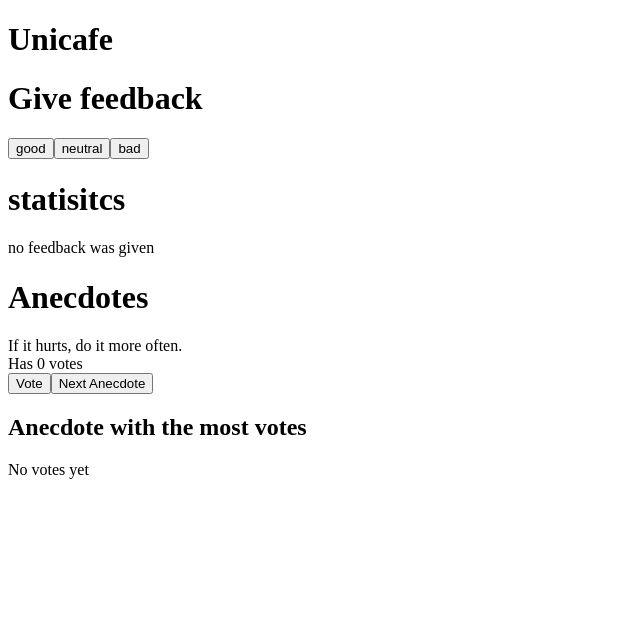
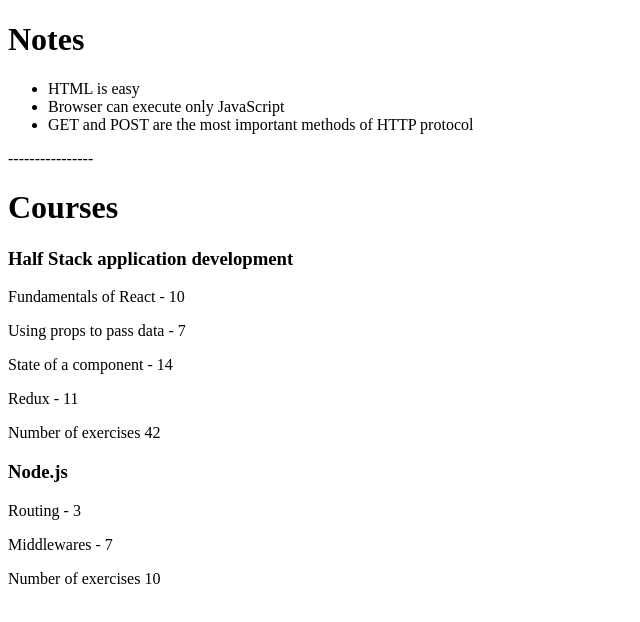
Before and after one commit to gfunkmaster/fullstack-open, a React (Vite) app: page / in a window 1280 px wide. Shown: the top 622 px of the page, without its empty margins (0-640 px from the left). Built offline with nearby package versions, Linux system fonts and the light colour scheme.

Commit message:
Finished Exercise: 2.1 -2.5

```diff
--- a/src/App.jsx
+++ b/src/App.jsx
@@ -1,49 +1,20 @@
-import { useState } from "react";
-import { Unicafe } from "./part1/unicafe/Unicafe";
-import Button from "./utils /Button";
-import Display from "./utils /Display";
-import { Anecdotes } from "./part1/anecdotes/Anecdotes";
+import React from "react";
+import Note from "./componenets/Notes";
+import Courses from "./part1/courseinfo/Courses";
 
-const History = (props) => {
-  if (props.allClicks.length === 0) {
-    return (
-      <div>
-        the app is used by pressing the buttons
-      </div>
-    )
-  }
-
+const App = ({ notes }) => {
   return (
     <div>
-      button press history: {props.allClicks.join(' ')}
+      <h1>Notes</h1>
+      <ul>
+        {notes.map((note) => (
+          <Note key={note.id} note={note} />
+        ))}
+      </ul>
+----------------
+      <Courses />
     </div>
-  )
-}
+  );
+};
 
-
-
-const App = () => {
-  const [value, setValue] = useState(10)
-
-  const setToValue = newValue => {
-    console.log('value now', newValue)
-    setValue(newValue)
-  }
-
-  return (
-    <div>
-      {/* <Display value={value} />
-      <Button handleClick={() => setToValue(value + 1000)} text="thousand" />
-      <Button handleClick={() => setToValue(0)} text="reset" />
-      <Button handleClick={() => setToValue(value + 1)} text="increment" /> */}
-        <div>
-          <Unicafe />
-        </div>
-        <div>
-          <Anecdotes />
-        </div>
-    </div>
-
-  )
-}
 export default App;
--- /dev/null
+++ b/src/componenets/Notes.jsx
@@ -0,0 +1,7 @@
+const Note = ({ note }) => {
+    return (
+      <li>{note.content}</li>
+    )
+  }
+
+  export default Note
--- a/src/main.jsx
+++ b/src/main.jsx
@@ -1,5 +1,26 @@
+import React from 'react'
 import ReactDOM from 'react-dom/client'
 
 import App from './App'
 
-ReactDOM.createRoot(document.getElementById('root')).render(<App />)
+const notes = [
+  {
+    id: 1,
+    content: 'HTML is easy',
+    important: true
+  },
+  {
+    id: 2,
+    content: 'Browser can execute only JavaScript',
+    important: false
+  },
+  {
+    id: 3,
+    content: 'GET and POST are the most important methods of HTTP protocol',
+    important: true
+  }
+]
+
+ReactDOM.createRoot(document.getElementById('root')).render(
+  <App notes={notes} />
+)
--- /dev/null
+++ b/src/part1/courseinfo/Content.jsx
@@ -0,0 +1,15 @@
+import React from 'react'
+
+const Content = ({name, exercises}) => {
+   console.log(name)
+  return (
+    <div>
+           <p>
+          {name} -  {exercises}
+        </p>
+
+    </div>
+  )
+}
+
+export default Content
--- /dev/null
+++ b/src/part1/courseinfo/Courses.jsx
@@ -0,0 +1,86 @@
+import React from "react";
+import Header from "./Header";
+import Content from "./Content";
+import Total from "./Total";
+
+const Courses = () => {
+  const courses = [
+    {
+      name: "Half Stack application development",
+      id: 1,
+      parts: [
+        {
+          name: "Fundamentals of React",
+          exercises: 10,
+          id: 1,
+        },
+        {
+          name: "Using props to pass data",
+          exercises: 7,
+          id: 2,
+        },
+        {
+          name: "State of a component",
+          exercises: 14,
+          id: 3,
+        },
+        {
+          name: "Redux",
+          exercises: 11,
+          id: 4,
+        },
+      ],
+    },
+    {
+      name: "Node.js",
+      id: 2,
+      parts: [
+        {
+          name: "Routing",
+          exercises: 3,
+          id: 1,
+        },
+        {
+          name: "Middlewares",
+          exercises: 7,
+          id: 2,
+        },
+      ],
+    },
+  ];
+
+//   const totalExercises = courses.reduce(
+//     (sum, course) =>
+//       sum + course.parts.reduce((partSum, part) => partSum + part.exercises, 0),
+//     0
+//   );
+  return (
+    <>
+      <h1>Courses</h1>
+      <div>
+        {courses.map((course) => (
+          <div key={course.id}>
+            <Header key={course.id} name={course.name} />
+            {course.parts.map((part) => (
+              <Content
+                key={part.id}
+                name={part.name}
+                exercises={part.exercises}
+              />
+            ))}
+            <Total
+              key={course.id}
+              exercises={course.parts.reduce(
+                (sum, part) => sum + part.exercises,
+                0
+              )}
+            />
+          </div>
+        ))}
+
+      </div>
+    </>
+  );
+};
+
+export default Courses;
--- /dev/null
+++ b/src/part1/courseinfo/Header.jsx
@@ -0,0 +1,9 @@
+import React from 'react'
+
+const Header = ({name}) => {
+  return (
+    <h3>{name}</h3>
+  )
+}
+
+export default Header
--- /dev/null
+++ b/src/part1/courseinfo/Total.jsx
@@ -0,0 +1,12 @@
+import React from 'react'
+
+const Total = ({exercises}) => {
+    console.log(exercises)
+  return (
+    <div>
+          <p>Number of exercises {exercises}</p>
+    </div>
+  )
+}
+
+export default Total
```
